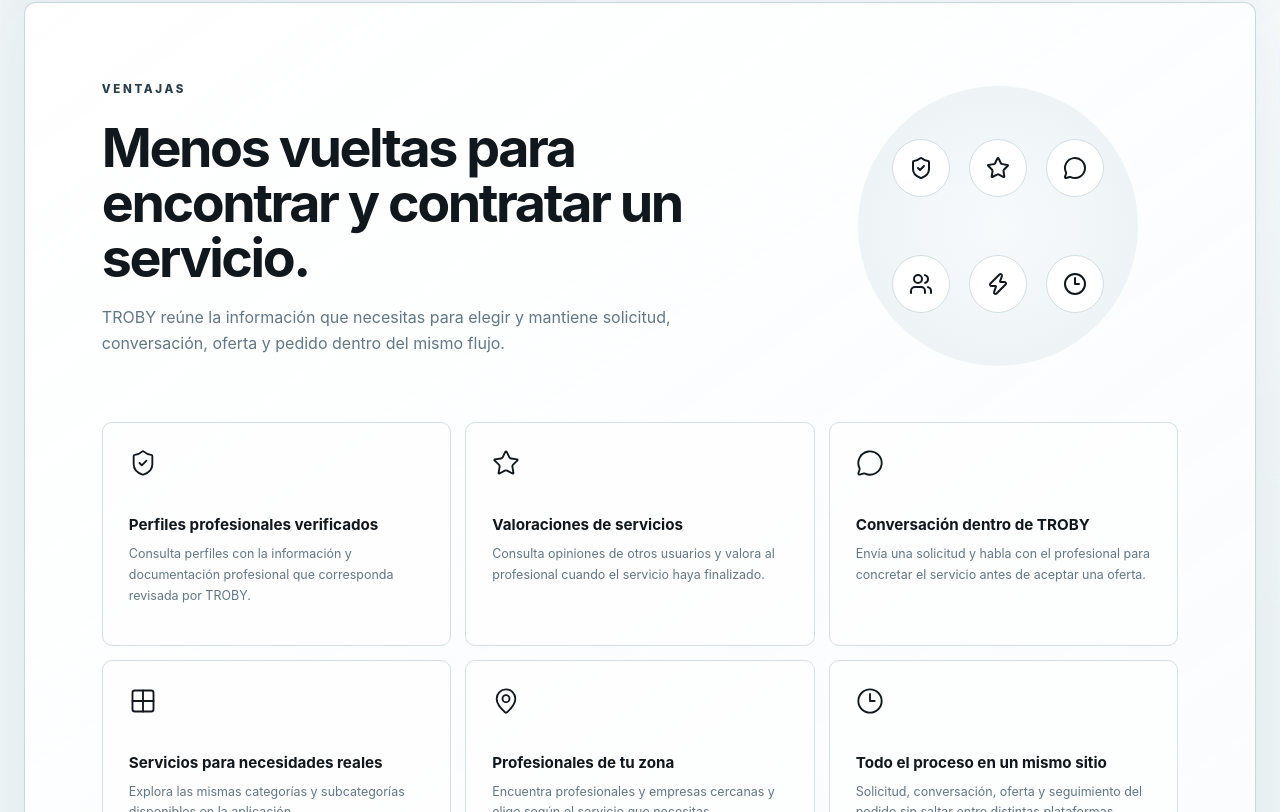
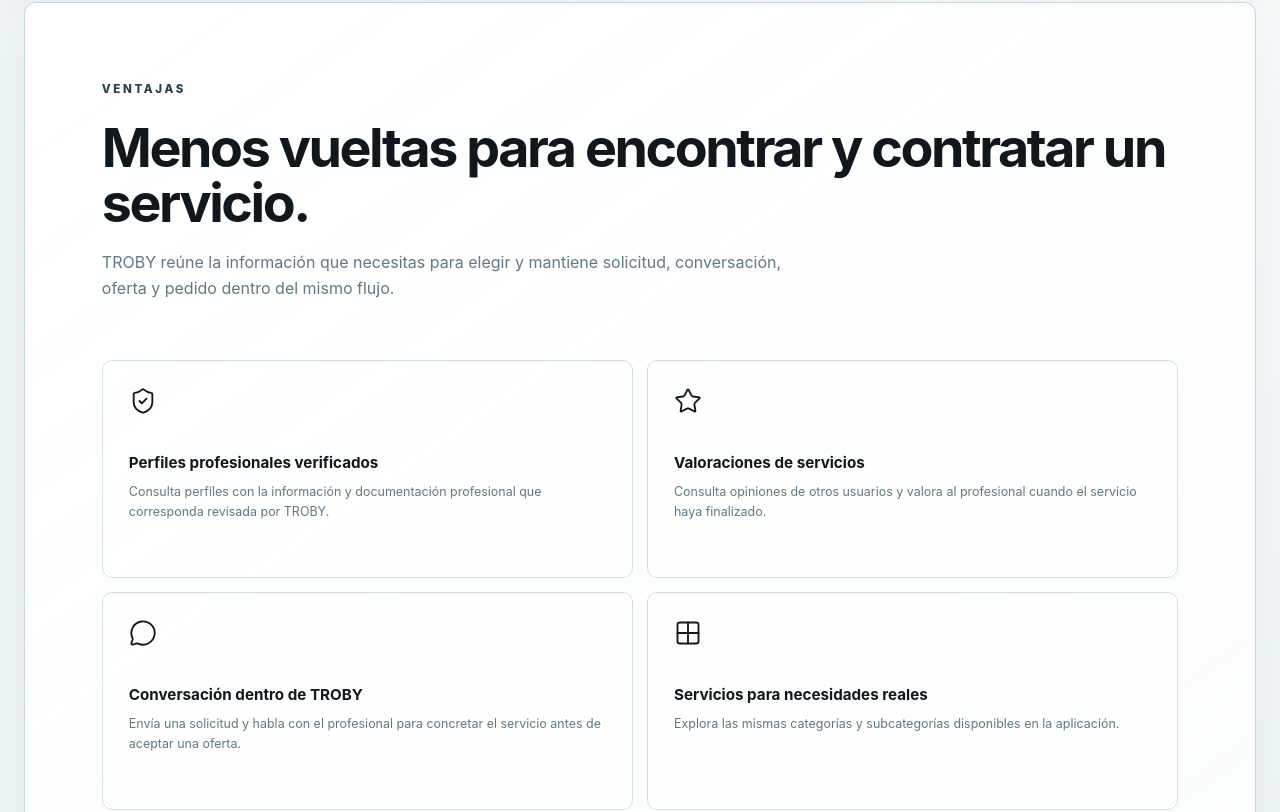
Before and after one commit to admintroby/troby-web, a React (Vite) app: page / in a window 1280 px wide. Shown: the part 1728-2540 px from the top of the page. Built offline with nearby package versions, Linux system fonts and the light colour scheme.

Commit message:
Simplify benefits section layout
* refactor: remove decorative benefits icon orbit

* style: show benefits in two-column grid

```diff
--- a/src/App.tsx
+++ b/src/App.tsx
@@ -433,11 +433,6 @@ function App() {
                 oferta y pedido dentro del mismo flujo.
               </p>
             </div>
-            <div className="benefit-orbit" aria-hidden="true">
-              {[ShieldCheck, Star, MessageCircle, Users, Zap, Clock3].map((Icon, index) => (
-                <span key={index}><Icon size={24} /></span>
-              ))}
-            </div>
           </div>
 
           <div className="benefits-grid">
--- a/src/styles.css
+++ b/src/styles.css
@@ -504,7 +504,7 @@ h3 {
 .faq-heading,
 .about-top {
   display: grid;
-  grid-template-columns: minmax(0, 1.2fr) minmax(280px, 0.65fr);
+  grid-template-columns: 1fr;
   gap: 50px;
   align-items: center;
 }
@@ -516,34 +516,11 @@ h3 {
   max-width: 700px;
 }
 
-.benefit-orbit {
-  width: min(280px, 100%);
-  aspect-ratio: 1;
-  justify-self: center;
-  display: grid;
-  grid-template-columns: repeat(3, 1fr);
-  place-items: center;
-  gap: 8px;
-  padding: 28px;
-  border-radius: 50%;
-  background: radial-gradient(circle, #f7fafb, #eaf1f4);
-}
-
-.benefit-orbit span {
-  width: 58px;
-  height: 58px;
-  display: grid;
-  place-items: center;
-  border: 1px solid #d2dfe4;
-  border-radius: 50%;
-  background: white;
-}
-
 .benefits-grid {
   display: grid;
-  grid-template-columns: repeat(3, 1fr);
+  grid-template-columns: repeat(2, 1fr);
   gap: 14px;
-  margin: 50px 0 28px;
+  margin: 42px 0 28px;
 }
 
 .benefit-card,
@@ -943,10 +920,6 @@ h3 {
     border-top: 1px solid var(--line);
   }
 
-  .benefits-grid {
-    grid-template-columns: repeat(2, 1fr);
-  }
-
   .categories-modal-grid {
     grid-template-columns: repeat(2, 1fr);
   }
@@ -1199,8 +1172,7 @@ h3 {
     padding: 20px;
   }
 
-  .faq-illustration,
-  .benefit-orbit {
+  .faq-illustration {
     width: min(220px, 72vw);
   }
 
```
